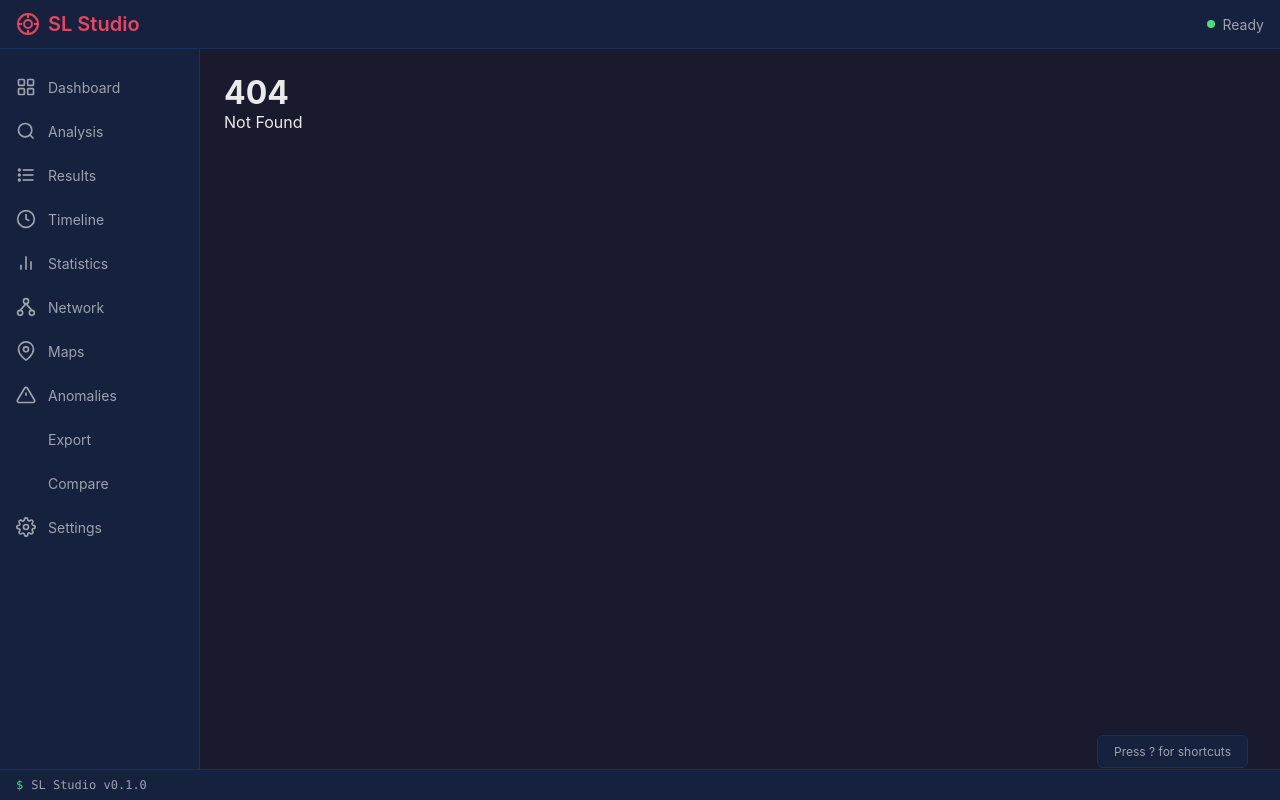
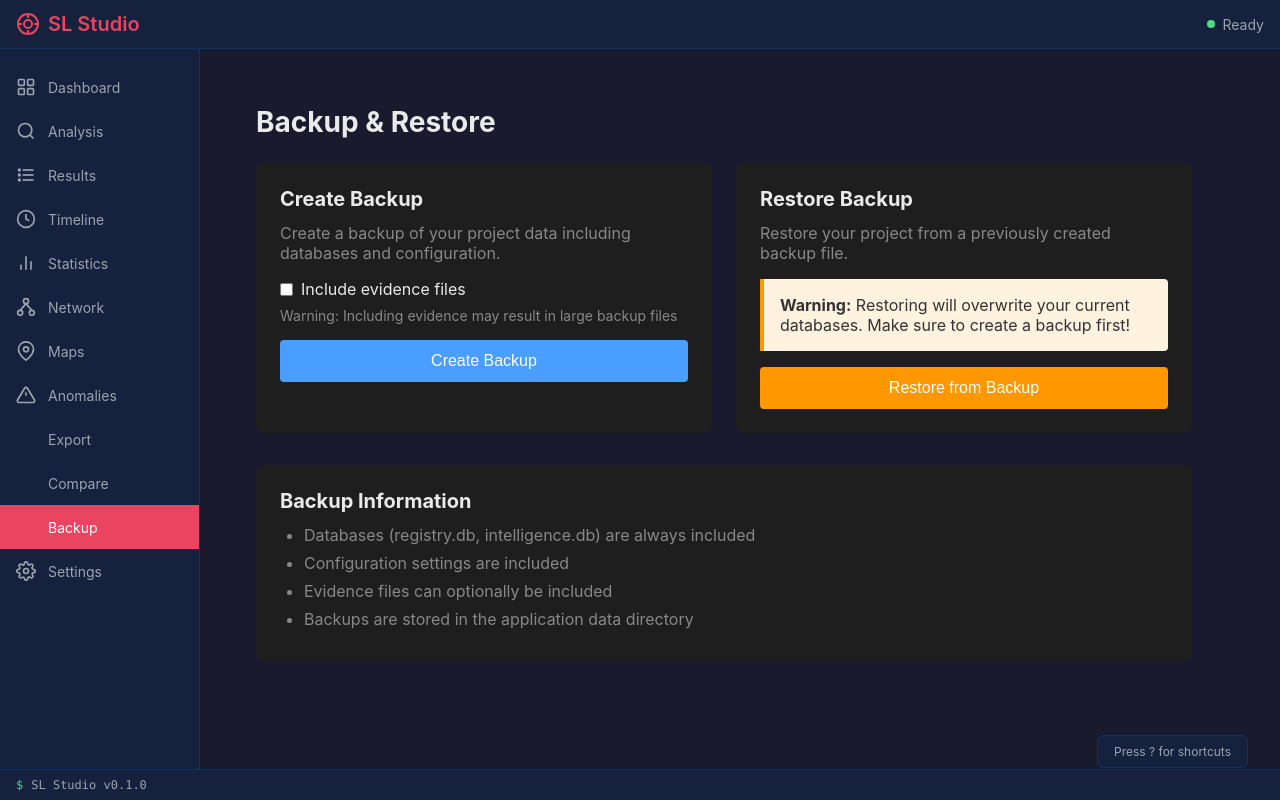
Before and after one commit to TheFirstIstari/sl-studio, a SvelteKit app: page /backup in a window 1280 px wide. Before the commit this address had no page. Built offline with nearby package versions, Linux system fonts and the light colour scheme.

Commit message:
Add backup and restore feature with UI

```diff
--- a/src/routes/+layout.svelte
+++ b/src/routes/+layout.svelte
@@ -13,6 +13,7 @@
 		{ href: '/anomalies', label: 'Anomalies', icon: 'alert', shortcut: 'G L' },
 		{ href: '/export', label: 'Export', icon: 'download', shortcut: 'G E' },
 		{ href: '/compare', label: 'Compare', icon: 'compare', shortcut: 'G C' },
+		{ href: '/backup', label: 'Backup', icon: 'backup', shortcut: 'G B' },
 		{ href: '/settings', label: 'Settings', icon: 'settings', shortcut: 'G ,' }
 	];
 
--- /dev/null
+++ b/src/routes/backup/+page.svelte
@@ -0,0 +1,248 @@
+<script lang="ts">
+	import { invoke } from '@tauri-apps/api/core';
+	import { open } from '@tauri-apps/plugin-dialog';
+
+	let includeEvidence = $state(false);
+	let isBackingUp = $state(false);
+	let isRestoring = $state(false);
+	let status = $state('');
+	let lastBackup = $state<string | null>(null);
+
+	async function handleBackup() {
+		isBackingUp = true;
+		status = 'Creating backup...';
+		try {
+			const result = await invoke<{ backup_path: string; size_bytes: number; created_at: string }>(
+				'create_backup',
+				{
+					includeEvidence
+				}
+			);
+			lastBackup = result.backup_path;
+			status = `Backup created: ${(result.size_bytes / 1024 / 1024).toFixed(2)} MB`;
+		} catch (e) {
+			status = `Error: ${e}`;
+		} finally {
+			isBackingUp = false;
+		}
+	}
+
+	async function handleRestore() {
+		const selected = await open({
+			filters: [{ name: 'ZIP Files', extensions: ['zip'] }],
+			title: 'Select Backup File'
+		});
+
+		if (!selected) return;
+
+		isRestoring = true;
+		status = 'Restoring backup...';
+		try {
+			await invoke('restore_backup', { backupPath: selected as string });
+			status = 'Backup restored successfully!';
+		} catch (e) {
+			status = `Error: ${e}`;
+		} finally {
+			isRestoring = false;
+		}
+	}
+</script>
+
+<div class="backup-page">
+	<h1>Backup & Restore</h1>
+
+	<div class="backup-sections">
+		<div class="backup-card">
+			<h2>Create Backup</h2>
+			<p>Create a backup of your project data including databases and configuration.</p>
+
+			<div class="form-group">
+				<label class="checkbox-label">
+					<input type="checkbox" bind:checked={includeEvidence} />
+					<span>Include evidence files</span>
+				</label>
+				<p class="hint">Warning: Including evidence may result in large backup files</p>
+			</div>
+
+			<button class="backup-btn" onclick={handleBackup} disabled={isBackingUp}>
+				{isBackingUp ? 'Creating Backup...' : 'Create Backup'}
+			</button>
+
+			{#if lastBackup}
+				<div class="last-backup">
+					<p>Last backup: {lastBackup.split('/').pop()}</p>
+				</div>
+			{/if}
+		</div>
+
+		<div class="backup-card">
+			<h2>Restore Backup</h2>
+			<p>Restore your project from a previously created backup file.</p>
+
+			<div class="warning-box">
+				<p>
+					<strong>Warning:</strong> Restoring will overwrite your current databases. Make sure to create
+					a backup first!
+				</p>
+			</div>
+
+			<button class="restore-btn" onclick={handleRestore} disabled={isRestoring}>
+				{isRestoring ? 'Restoring...' : 'Restore from Backup'}
+			</button>
+		</div>
+	</div>
+
+	{#if status}
+		<div class="status-message" class:error={status.startsWith('Error')}>
+			{status}
+		</div>
+	{/if}
+
+	<div class="backup-info">
+		<h2>Backup Information</h2>
+		<ul>
+			<li>Databases (registry.db, intelligence.db) are always included</li>
+			<li>Configuration settings are included</li>
+			<li>Evidence files can optionally be included</li>
+			<li>Backups are stored in the application data directory</li>
+		</ul>
+	</div>
+</div>
+
+<style>
+	.backup-page {
+		padding: 2rem;
+		max-width: 1000px;
+	}
+
+	h1 {
+		margin-bottom: 1.5rem;
+		font-size: 1.75rem;
+	}
+
+	h2 {
+		font-size: 1.25rem;
+		margin-bottom: 0.75rem;
+	}
+
+	.backup-sections {
+		display: grid;
+		grid-template-columns: repeat(auto-fit, minmax(350px, 1fr));
+		gap: 1.5rem;
+		margin-bottom: 2rem;
+	}
+
+	.backup-card {
+		background: var(--card-bg, #1e1e1e);
+		border-radius: 8px;
+		padding: 1.5rem;
+	}
+
+	.backup-card p {
+		color: #888;
+		margin-bottom: 1rem;
+	}
+
+	.form-group {
+		margin-bottom: 1rem;
+	}
+
+	.checkbox-label {
+		display: flex;
+		align-items: center;
+		gap: 0.5rem;
+		cursor: pointer;
+	}
+
+	.checkbox-label input {
+		width: auto;
+	}
+
+	.hint {
+		font-size: 0.875rem;
+		color: #666;
+		margin-top: 0.5rem;
+	}
+
+	.backup-btn,
+	.restore-btn {
+		width: 100%;
+		padding: 0.75rem;
+		border: none;
+		border-radius: 4px;
+		font-size: 1rem;
+		cursor: pointer;
+	}
+
+	.backup-btn {
+		background: #4a9eff;
+		color: white;
+	}
+
+	.backup-btn:hover:not(:disabled) {
+		background: #3a8eef;
+	}
+
+	.restore-btn {
+		background: #ff9800;
+		color: white;
+	}
+
+	.restore-btn:hover:not(:disabled) {
+		background: #f57c00;
+	}
+
+	button:disabled {
+		opacity: 0.6;
+		cursor: not-allowed;
+	}
+
+	.last-backup {
+		margin-top: 1rem;
+		padding: 0.75rem;
+		background: #252525;
+		border-radius: 4px;
+		font-size: 0.875rem;
+		color: #4caf50;
+	}
+
+	.warning-box {
+		background: #fff3e0;
+		border-left: 4px solid #ff9800;
+		padding: 1rem;
+		margin-bottom: 1rem;
+		border-radius: 0 4px 4px 0;
+	}
+
+	.warning-box p {
+		color: #333;
+		margin: 0;
+	}
+
+	.status-message {
+		padding: 1rem;
+		background: #252525;
+		border-radius: 4px;
+		margin-bottom: 1.5rem;
+	}
+
+	.status-message.error {
+		background: #f4433620;
+		color: #f44336;
+	}
+
+	.backup-info {
+		background: var(--card-bg, #1e1e1e);
+		border-radius: 8px;
+		padding: 1.5rem;
+	}
+
+	.backup-info ul {
+		color: #888;
+		padding-left: 1.5rem;
+	}
+
+	.backup-info li {
+		margin-bottom: 0.5rem;
+	}
+</style>
```
Also changed, not shown: 2 other files (tests, documents, lock files or other folders).
